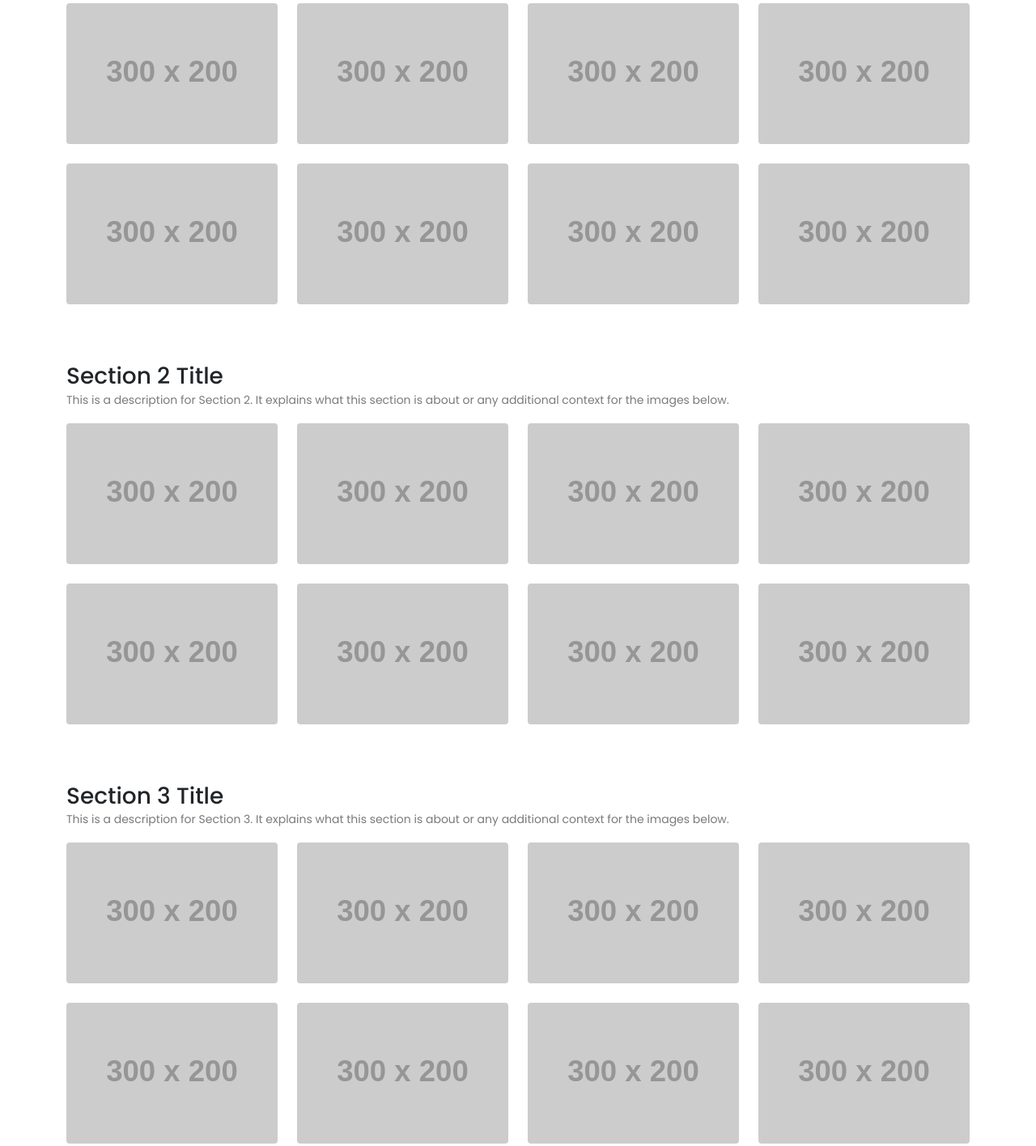
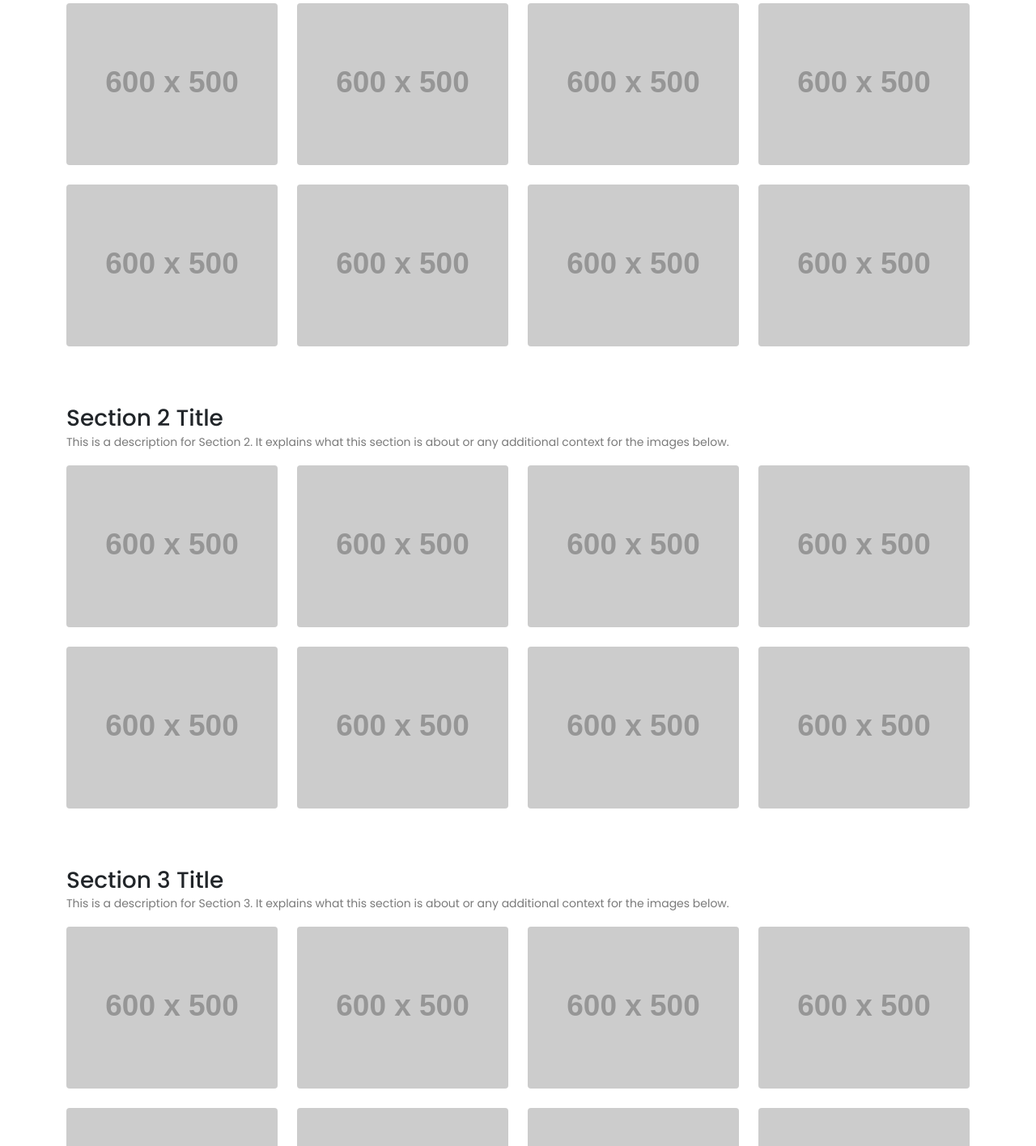
Before and after one commit to vicity4/Website, a plain HTML site: page gallery.html in a window 1280 px wide. Shown: the part 532-1948 px from the top of the page at 81% size. Drawn offline with Linux system fonts and the light colour scheme; placeholder pictures from the web are drawn by us.

Commit message:
style(gallery.html): Update image sizes and styles for better display and user experience
style(gallery.html): update image sources to use higher resolution images for better quality and user experience
style(gallery.html): adjust modal body background color for improved visual appearance

```diff
--- a/gallery.html
+++ b/gallery.html
@@ -20,6 +20,28 @@
     <link href="assets/css/bootstrap-icons.css" rel="stylesheet">
 
     <link rel="stylesheet" href="assets/css/stylesheet.css">
+
+    <style>
+        .thumb-image {
+            width: 100%;
+            height: auto;
+            max-width: 300px;
+            max-height: 200px;
+            object-fit: cover;
+            /* Ensures image stays within its container */
+            cursor: pointer;
+            /* Indicate that the image is clickable */
+        }
+
+        #expandedImage {
+            max-height: 600px;
+            max-width: 100%;
+            /* Maintain the aspect ratio by allowing the width to adjust */
+            display: block;
+            margin: 0 auto;
+            /* Center the image horizontally */
+        }
+    </style>
 </head>
 
 <body>
@@ -98,36 +120,44 @@
                 the images below.</p>
             <div class="row mt-3 text-center">
                 <div class="col-12 col-sm-6 col-md-3 mb-4">
-                    <img src="https://via.placeholder.com/300x200" class="img-fluid rounded" alt="Image 1"
-                        onclick="openModal(this)" loading="lazy">
+                    <img src="https://via.placeholder.com/600x500"
+                        class="img-fluid thumb-image object-fit-cover rounded" alt="Image 1" onclick="openModal(this)"
+                        loading="lazy">
                 </div>
                 <div class="col-12 col-sm-6 col-md-3 mb-4">
-                    <img src="https://via.placeholder.com/300x200" class="img-fluid rounded" alt="Image 2"
-                        onclick="openModal(this)" loading="lazy">
+                    <img src="https://via.placeholder.com/600x500"
+                        class="img-fluid thumb-image object-fit-cover rounded" alt="Image 2" onclick="openModal(this)"
+                        loading="lazy">
                 </div>
                 <div class="col-12 col-sm-6 col-md-3 mb-4">
-                    <img src="https://via.placeholder.com/300x200" class="img-fluid rounded" alt="Image 3"
-                        onclick="openModal(this)" loading="lazy">
+                    <img src="https://via.placeholder.com/600x500"
+                        class="img-fluid thumb-image object-fit-cover rounded" alt="Image 3" onclick="openModal(this)"
+                        loading="lazy">
                 </div>
                 <div class="col-12 col-sm-6 col-md-3 mb-4">
-                    <img src="https://via.placeholder.com/300x200" class="img-fluid rounded" alt="Image 4"
-                        onclick="openModal(this)" loading="lazy">
+                    <img src="https://via.placeholder.com/600x500"
+                        class="img-fluid thumb-image object-fit-cover rounded" alt="Image 4" onclick="openModal(this)"
+                        loading="lazy">
                 </div>
                 <div class="col-12 col-sm-6 col-md-3 mb-4">
-                    <img src="https://via.placeholder.com/300x200" class="img-fluid rounded" alt="Image 5"
-                        onclick="openModal(this)" loading="lazy">
+                    <img src="https://via.placeholder.com/600x500"
+                        class="img-fluid thumb-image object-fit-cover rounded" alt="Image 5" onclick="openModal(this)"
+                        loading="lazy">
                 </div>
                 <div class="col-12 col-sm-6 col-md-3 mb-4">
-                    <img src="https://via.placeholder.com/300x200" class="img-fluid rounded" alt="Image 6"
-                        onclick="openModal(this)" loading="lazy">
+                    <img src="https://via.placeholder.com/600x500"
+                        class="img-fluid thumb-image object-fit-cover rounded" alt="Image 6" onclick="openModal(this)"
+                        loading="lazy">
                 </div>
                 <div class="col-12 col-sm-6 col-md-3 mb-4">
-                    <img src="https://via.placeholder.com/300x200" class="img-fluid rounded" alt="Image 7"
-                        onclick="openModal(this)" loading="lazy">
+                    <img src="https://via.placeholder.com/600x500"
+                        class="img-fluid thumb-image object-fit-cover rounded" alt="Image 7" onclick="openModal(this)"
+                        loading="lazy">
                 </div>
                 <div class="col-12 col-sm-6 col-md-3 mb-4">
-                    <img src="https://via.placeholder.com/300x200" class="img-fluid rounded" alt="Image 8"
-                        onclick="openModal(this)" loading="lazy">
+                    <img src="https://via.placeholder.com/600x500"
+                        class="img-fluid thumb-image object-fit-cover rounded" alt="Image 8" onclick="openModal(this)"
+                        loading="lazy">
                 </div>
             </div>
         </section>
@@ -138,36 +168,44 @@
                 the images below.</p>
             <div class="row mt-3 text-center">
                 <div class="col-12 col-sm-6 col-md-3 mb-4">
-                    <img src="https://via.placeholder.com/300x200" class="img-fluid rounded" alt="Image 1"
-                        onclick="openModal(this)" loading="lazy">
+                    <img src="https://via.placeholder.com/600x500"
+                        class="img-fluid thumb-image object-fit-cover rounded" alt="Image 1" onclick="openModal(this)"
+                        loading="lazy">
                 </div>
                 <div class="col-12 col-sm-6 col-md-3 mb-4">
-                    <img src="https://via.placeholder.com/300x200" class="img-fluid rounded" alt="Image 2"
-                        onclick="openModal(this)" loading="lazy">
+                    <img src="https://via.placeholder.com/600x500"
+                        class="img-fluid thumb-image object-fit-cover rounded" alt="Image 2" onclick="openModal(this)"
+                        loading="lazy">
                 </div>
                 <div class="col-12 col-sm-6 col-md-3 mb-4">
-                    <img src="https://via.placeholder.com/300x200" class="img-fluid rounded" alt="Image 3"
-                        onclick="openModal(this)" loading="lazy">
+                    <img src="https://via.placeholder.com/600x500"
+                        class="img-fluid thumb-image object-fit-cover rounded" alt="Image 3" onclick="openModal(this)"
+                        loading="lazy">
                 </div>
                 <div class="col-12 col-sm-6 col-md-3 mb-4">
-                    <img src="https://via.placeholder.com/300x200" class="img-fluid rounded" alt="Image 4"
-                        onclick="openModal(this)" loading="lazy">
+                    <img src="https://via.placeholder.com/600x500"
+                        class="img-fluid thumb-image object-fit-cover rounded" alt="Image 4" onclick="openModal(this)"
+                        loading="lazy">
                 </div>
                 <div class="col-12 col-sm-6 col-md-3 mb-4">
-                    <img src="https://via.placeholder.com/300x200" class="img-fluid rounded" alt="Image 5"
-                        onclick="openModal(this)" loading="lazy">
+                    <img src="https://via.placeholder.com/600x500"
+                        class="img-fluid thumb-image object-fit-cover rounded" alt="Image 5" onclick="openModal(this)"
+                        loading="lazy">
                 </div>
                 <div class="col-12 col-sm-6 col-md-3 mb-4">
-                    <img src="https://via.placeholder.com/300x200" class="img-fluid rounded" alt="Image 6"
-                        onclick="openModal(this)" loading="lazy">
+                    <img src="https://via.placeholder.com/600x500"
+                        class="img-fluid thumb-image object-fit-cover rounded" alt="Image 6" onclick="openModal(this)"
+                        loading="lazy">
                 </div>
                 <div class="col-12 col-sm-6 col-md-3 mb-4">
-                    <img src="https://via.placeholder.com/300x200" class="img-fluid rounded" alt="Image 7"
-                        onclick="openModal(this)" loading="lazy">
+                    <img src="https://via.placeholder.com/600x500"
+                        class="img-fluid thumb-image object-fit-cover rounded" alt="Image 7" onclick="openModal(this)"
+                        loading="lazy">
                 </div>
                 <div class="col-12 col-sm-6 col-md-3 mb-4">
-                    <img src="https://via.placeholder.com/300x200" class="img-fluid rounded" alt="Image 8"
-                        onclick="openModal(this)" loading="lazy">
+                    <img src="https://via.placeholder.com/600x500"
+                        class="img-fluid thumb-image object-fit-cover rounded" alt="Image 8" onclick="openModal(this)"
+                        loading="lazy">
                 </div>
             </div>
 
@@ -180,36 +218,44 @@
                 the images below.</p>
             <div class="row mt-3 text-center">
                 <div class="col-12 col-sm-6 col-md-3 mb-4">
-                    <img src="https://via.placeholder.com/300x200" class="img-fluid rounded" alt="Image 1"
-                        onclick="openModal(this)" loading="lazy">
+                    <img src="https://via.placeholder.com/600x500"
+                        class="img-fluid thumb-image object-fit-cover rounded" alt="Image 1" onclick="openModal(this)"
+                        loading="lazy">
                 </div>
                 <div class="col-12 col-sm-6 col-md-3 mb-4">
-                    <img src="https://via.placeholder.com/300x200" class="img-fluid rounded" alt="Image 2"
-                        onclick="openModal(this)" loading="lazy">
+                    <img src="https://via.placeholder.com/600x500"
+                        class="img-fluid thumb-image object-fit-cover rounded" alt="Image 2" onclick="openModal(this)"
+                        loading="lazy">
                 </div>
                 <div class="col-12 col-sm-6 col-md-3 mb-4">
-                    <img src="https://via.placeholder.com/300x200" class="img-fluid rounded" alt="Image 3"
-                        onclick="openModal(this)" loading="lazy">
+                    <img src="https://via.placeholder.com/600x500"
+                        class="img-fluid thumb-image object-fit-cover rounded" alt="Image 3" onclick="openModal(this)"
+                        loading="lazy">
                 </div>
                 <div class="col-12 col-sm-6 col-md-3 mb-4">
-                    <img src="https://via.placeholder.com/300x200" class="img-fluid rounded" alt="Image 4"
-                        onclick="openModal(this)" loading="lazy">
+                    <img src="https://via.placeholder.com/600x500"
+                        class="img-fluid thumb-image object-fit-cover rounded" alt="Image 4" onclick="openModal(this)"
+                        loading="lazy">
                 </div>
                 <div class="col-12 col-sm-6 col-md-3 mb-4">
-                    <img src="https://via.placeholder.com/300x200" class="img-fluid rounded" alt="Image 5"
-                        onclick="openModal(this)" loading="lazy">
+                    <img src="https://via.placeholder.com/600x500"
+                        class="img-fluid thumb-image object-fit-cover rounded" alt="Image 5" onclick="openModal(this)"
+                        loading="lazy">
                 </div>
                 <div class="col-12 col-sm-6 col-md-3 mb-4">
-                    <img src="https://via.placeholder.com/300x200" class="img-fluid rounded" alt="Image 6"
-                        onclick="openModal(this)" loading="lazy">
+                    <img src="https://via.placeholder.com/600x500"
+                        class="img-fluid thumb-image object-fit-cover rounded" alt="Image 6" onclick="openModal(this)"
+                        loading="lazy">
                 </div>
                 <div class="col-12 col-sm-6 col-md-3 mb-4">
-                    <img src="https://via.placeholder.com/300x200" class="img-fluid rounded" alt="Image 7"
-                        onclick="openModal(this)" loading="lazy">
+                    <img src="https://via.placeholder.com/600x500"
+                        class="img-fluid thumb-image object-fit-cover rounded" alt="Image 7" onclick="openModal(this)"
+                        loading="lazy">
                 </div>
                 <div class="col-12 col-sm-6 col-md-3 mb-4">
-                    <img src="https://via.placeholder.com/300x200" class="img-fluid rounded" alt="Image 8"
-                        onclick="openModal(this)" loading="lazy">
+                    <img src="https://via.placeholder.com/600x500"
+                        class="img-fluid thumb-image object-fit-cover rounded" alt="Image 8" onclick="openModal(this)"
+                        loading="lazy">
                 </div>
             </div>
 
@@ -221,36 +267,44 @@
                 the images below.</p>
             <div class="row mt-3 text-center">
                 <div class="col-12 col-sm-6 col-md-3 mb-4">
-                    <img src="https://via.placeholder.com/300x200" class="img-fluid rounded" alt="Image 1"
-                        onclick="openModal(this)" loading="lazy">
+                    <img src="https://via.placeholder.com/600x500"
+                        class="img-fluid thumb-image object-fit-cover rounded" alt="Image 1" onclick="openModal(this)"
+                        loading="lazy">
                 </div>
                 <div class="col-12 col-sm-6 col-md-3 mb-4">
-                    <img src="https://via.placeholder.com/300x200" class="img-fluid rounded" alt="Image 2"
-                        onclick="openModal(this)" loading="lazy">
+                    <img src="https://via.placeholder.com/600x500"
+                        class="img-fluid thumb-image object-fit-cover rounded" alt="Image 2" onclick="openModal(this)"
+                        loading="lazy">
                 </div>
                 <div class="col-12 col-sm-6 col-md-3 mb-4">
-                    <img src="https://via.placeholder.com/300x200" class="img-fluid rounded" alt="Image 3"
-                        onclick="openModal(this)" loading="lazy">
+                    <img src="https://via.placeholder.com/600x500"
+                        class="img-fluid thumb-image object-fit-cover rounded" alt="Image 3" onclick="openModal(this)"
+                        loading="lazy">
                 </div>
                 <div class="col-12 col-sm-6 col-md-3 mb-4">
-                    <img src="https://via.placeholder.com/300x200" class="img-fluid rounded" alt="Image 4"
-                        onclick="openModal(this)" loading="lazy">
+                    <img src="https://via.placeholder.com/600x500"
+                        class="img-fluid thumb-image object-fit-cover rounded" alt="Image 4" onclick="openModal(this)"
+                        loading="lazy">
                 </div>
                 <div class="col-12 col-sm-6 col-md-3 mb-4">
-                    <img src="https://via.placeholder.com/300x200" class="img-fluid rounded" alt="Image 5"
-                        onclick="openModal(this)" loading="lazy">
+                    <img src="https://via.placeholder.com/600x500"
+                        class="img-fluid thumb-image object-fit-cover rounded" alt="Image 5" onclick="openModal(this)"
+                        loading="lazy">
                 </div>
                 <div class="col-12 col-sm-6 col-md-3 mb-4">
-                    <img src="https://via.placeholder.com/300x200" class="img-fluid rounded" alt="Image 6"
-                        onclick="openModal(this)" loading="lazy">
+                    <img src="https://via.placeholder.com/600x500"
+                        class="img-fluid thumb-image object-fit-cover rounded" alt="Image 6" onclick="openModal(this)"
+                        loading="lazy">
                 </div>
                 <div class="col-12 col-sm-6 col-md-3 mb-4">
-                    <img src="https://via.placeholder.com/300x200" class="img-fluid rounded" alt="Image 7"
-                        onclick="openModal(this)" loading="lazy">
+                    <img src="https://via.placeholder.com/600x500"
+                        class="img-fluid thumb-image object-fit-cover rounded" alt="Image 7" onclick="openModal(this)"
+                        loading="lazy">
                 </div>
                 <div class="col-12 col-sm-6 col-md-3 mb-4">
-                    <img src="https://via.placeholder.com/300x200" class="img-fluid rounded" alt="Image 8"
-                        onclick="openModal(this)" loading="lazy">
+                    <img src="https://via.placeholder.com/600x500"
+                        class="img-fluid thumb-image object-fit-cover rounded" alt="Image 8" onclick="openModal(this)"
+                        loading="lazy">
                 </div>
             </div>
 
@@ -261,8 +315,8 @@
     <div id="imageModal" class="modal fade" tabindex="-1" role="dialog">
         <div class="modal-dialog modal-dialog-centered modal-lg" role="document">
             <div class="modal-content">
-                <div class="modal-body p-0">
-                    <img id="expandedImage" class="img-fluid w-100" alt="Expanded Image">
+                <div class="modal-body bg-dark p-0">
+                    <img id="expandedImage" class="img-fluid" alt="Expanded Image">
                 </div>
             </div>
         </div>
```
